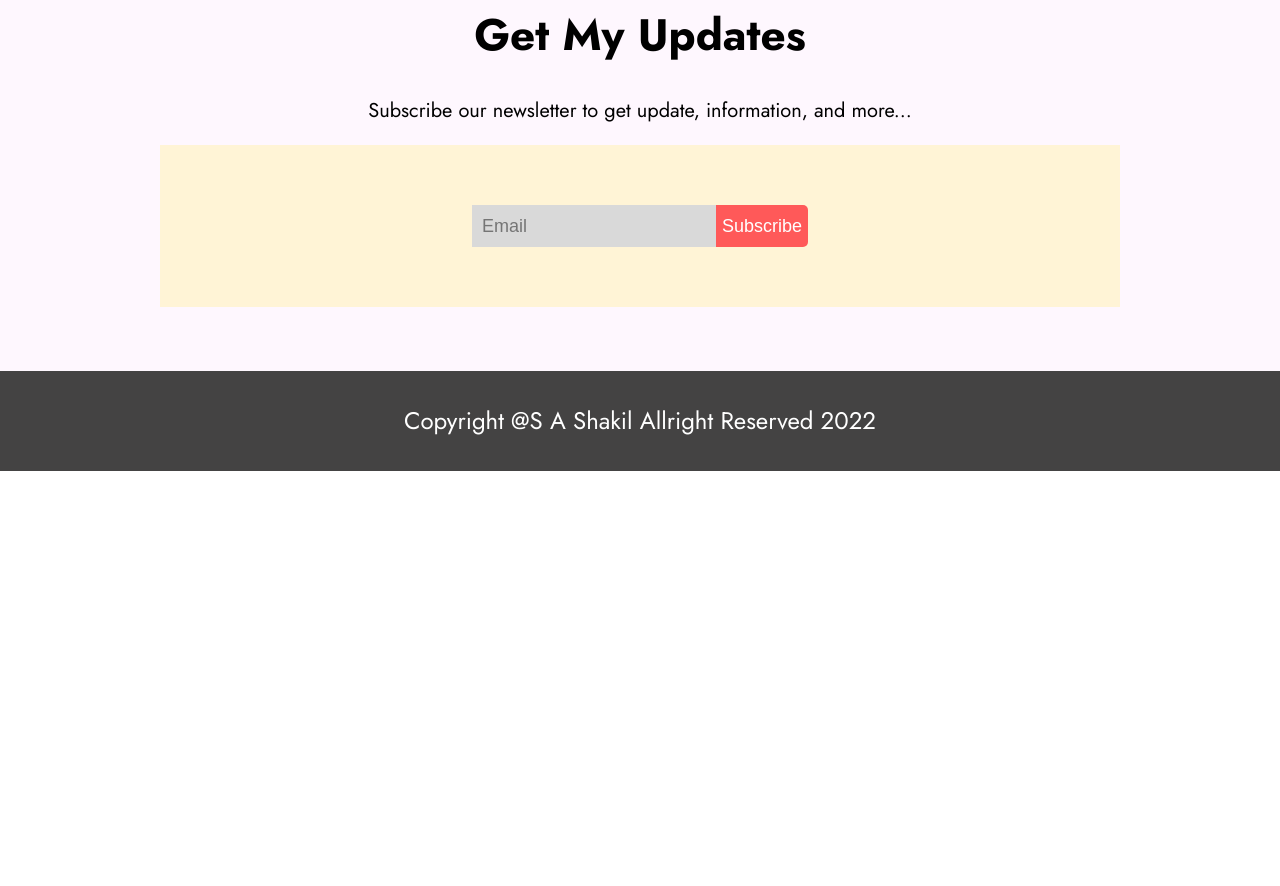
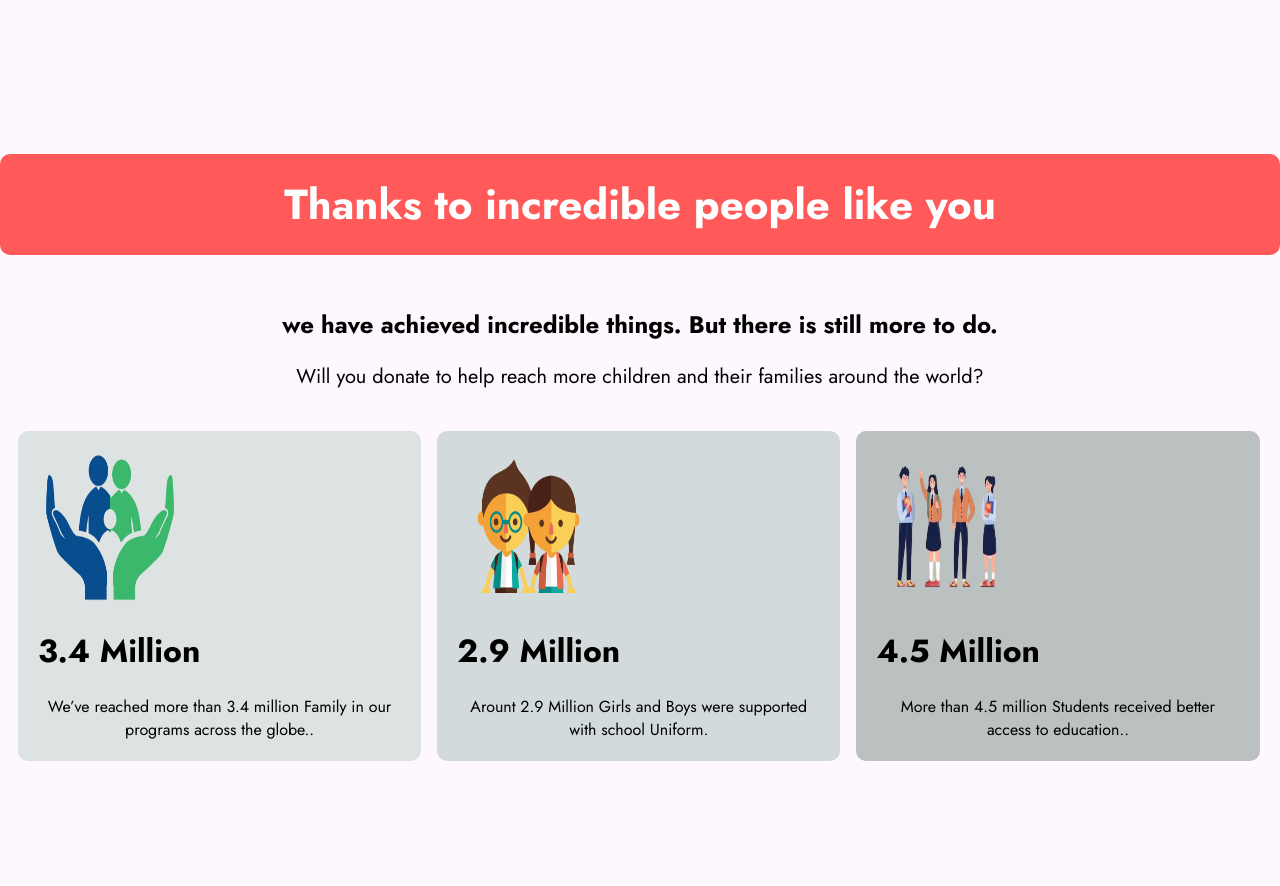
Before and after one commit to sahariarahmmadshakil/fortune-found, a plain HTML site: page index.html in a window 1280 px wide. Shown: the part 1881-2767 px from the top of the page. Before the commit the page ends 2352 px from the top, so only its background shows below. Drawn offline with Linux system fonts and the light colour scheme.

Commit message:
final touch

```diff
--- a/index.html
+++ b/index.html
@@ -24,7 +24,8 @@
                 <h1 class="title-motto">Lets Help Those Who Are <br>
                     More In Need </h1>
                 <p>100% of your donation will be spent on the pople who deserved</p>
-                <button class="button">Donate Now</button>
+                <a href="https://www.linkedin.com/in/sahariarahmmad/" target="_blank">
+                    <button class="button">Donate Now</button></a>
             </div>
         </div>
 
@@ -54,7 +55,9 @@
                 </div>
             </div>
             <input class="input-area" type="text" placeholder="Other Ammount Taka">
-            <button class="button2">Donate Now</button>
+            <a href="https://www.facebook.com/sahariarahmmadshakil/" target="_blank"><button
+                    class="button2">Donate Now</button></a>
+
 
         </div>
 
@@ -103,6 +106,55 @@
                 </div>
             </div>
         </div>
+        <!-- members area  -->
+
+        <div class="donation-plan-title member-title">
+            <h1 class="members-area-title">Thanks to incredible people like you</h1> <br>
+            <h2 class="members-area-title2">we have achieved incredible things.
+                But there is still more to do. </h2>
+            <p>Will you donate to help reach more children and their families around the world?</p>
+        </div>
+        <div class="donation-plan">
+            <div class="donate-common" id="family_area">
+                <div class="donate_txt_mrgn">
+                    <div><img src="images/1.png" alt="(--)" height="150px" width="143px"></div>
+                    <div>
+                        <h1>3.4 Million</h1>
+                        <p>We’ve reached more than 3.4 million Family in our programs across the globe..</p>
+                    </div>
+                </div>
+            </div>
+
+
+
+            <div class="donate-common" id="uniform_area">
+                <div class="donate_txt_mrgn">
+                    <div><img src="images/2.png" alt="(--)" height="150px" width="143px"></div>
+                    <div>
+                        <h1>2.9 Million</h1>
+                        <p>Arount 2.9 Million Girls and Boys were supported with school Uniform.</p>
+                    </div>
+                </div>
+            </div>
+
+
+            <div class="donate-common" id="education_equipment_area">
+                <div class="donate_txt_mrgn">
+                    <div><img src="images/3.png" alt="(--)" height="150px" width="143px"></div>
+                    <div>
+                        <h1>4.5 Million</h1>
+                        <p>More than 4.5 million Students received better access to education..</p>
+                    </div>
+                </div>
+            </div>
+        </div>
+
+
+
+
+
+
+
 
 
         <!-- newsletter area  -->
@@ -113,16 +165,15 @@
             </p>
             <div class="newletter-mail">
                 <div><input type="email" placeholder="Email" class="input_items"></div>
-                <div><button class="newsletter-button">Subscribe</button></div>
+                <div><a href="https://mail.google.com/mail/u/0/?tab=rm&ogbl#inbox?compose=new" target="_blank">
+                        <button class="newsletter-button">Subscribe</button>
+                    </a></div>
             </div>
         </div>
 
         <footer class="footer">
             <p>Copyright @S A Shakil Allright Reserved 2022</p>
         </footer>
-
-
-
     </main>
 </body>
 
--- a/style.css
+++ b/style.css
@@ -51,7 +51,9 @@ body {
     text-align: center;
     color: #444343;
 }
-
+.donation-text{
+    margin-top: 100px;
+}
 .donation-text>p {
     font-size: 20px;
 }
@@ -86,6 +88,9 @@ body {
     height: 146px;
     border-radius: 5px;
 }
+.donate-common >p{
+    font-size: 20px;
+}
 
 
 .input-area {
@@ -94,6 +99,7 @@ body {
     border: none;
     margin-top: 30px;
     width: 100%;
+    padding-bottom: 10px;
     border-bottom: 1px solid #6c757d;
     background-color: #fef7fe;
 
@@ -167,6 +173,29 @@ body {
 .donate_txt_mrgn {
     margin: 20px;
 }
+
+/* members area  */
+.member-title{
+    margin-top: 15%;
+}
+.members-area-title {
+    background-color: #ff5959;
+    color: white;
+    padding: 20px;
+    border-radius: 10px;
+}
+.members-area-title2{
+   margin: 0;
+   padding: 0;
+   text-align: center;
+}
+
+
+
+
+
+
+
 
 
 
@@ -244,3 +273,25 @@ body {
     margin-top: 40px;
     padding-top: 32px;
 }
+
+
+#family_area {
+    background-color: #dde2e3;
+    margin: 0 8px;
+    border-radius: 10px;
+    width: 32%;
+}
+
+#uniform_area {
+    background-color: #d2dadb;
+    border-radius: 10px;
+    margin: 0 8px;
+    width: 32%;
+}
+
+#education_equipment_area {
+    background-color: #bbc0c1;
+    border-radius: 10px;
+    margin: 0 8px;
+    width: 32%;
+}
```
Also changed, not shown: images/1.png (added), images/2.png (added), images/3.png (added).
